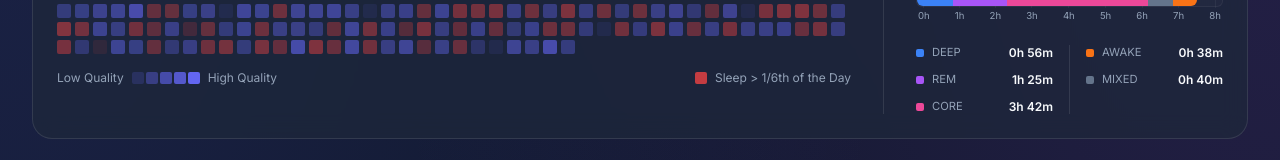
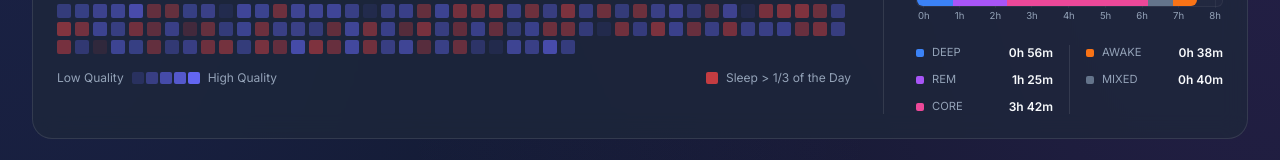
Before and after one commit to LucidMach/Sleep-More, a React (Vite) app: page / in a window 1280 px wide. Shown: the part 302-462 px from the top of the page. Built offline with nearby package versions, Linux system fonts and the light colour scheme.

Commit message:
1/3 and not 1/6

```diff
--- a/src/App.jsx
+++ b/src/App.jsx
@@ -48,8 +48,8 @@ const SleepHeatmap = ({ data, onSelectDate }) => {
   // barWidth is either 0-100% of 8 hours, OR 100% of its own total if revealActual is true
   const barWidth = revealActual || !isOversleep ? Math.min(100, (total / 480) * 100) : 100;
 
-  // Calculate X in X/6 of the day (1/6 of day = 4 hours = 240 mins)
-  const dayFraction = (total / 240).toFixed(1);
+  // Calculate X in X/3 of the day (1/3 of day = 8 hours = 480 mins)
+  const dayFraction = (total / 480).toFixed(1);
 
   const stages = [
     { label: 'Deep', mins: display.mins_deep, color: 'var(--deep)' },
@@ -99,7 +99,7 @@ const SleepHeatmap = ({ data, onSelectDate }) => {
 
           <div style={{ display: 'flex', alignItems: 'center', gap: '0.5rem' }}>
             <div style={{ width: 12, height: 12, borderRadius: 2, background: 'rgba(239, 68, 68, 0.8)' }} />
-            <span>Sleep &gt; 1/6th of the Day</span>
+            <span>Sleep &gt; 1/3 of the Day</span>
           </div>
         </div>
       </div>
@@ -145,7 +145,7 @@ const SleepHeatmap = ({ data, onSelectDate }) => {
               RECOVERY EVENT
             </div>
             <div style={{ fontSize: '1rem', color: 'var(--text-primary)', fontWeight: 500 }}>
-              You've slept more than <span style={{ color: '#ef4444' }}>{dayFraction}/6</span> of the day.
+              You've slept more than <span style={{ color: '#ef4444' }}>{dayFraction}/3</span> of the day.
             </div>
             <div style={{ fontSize: '0.75rem', color: 'var(--text-secondary)', marginTop: '0.75rem' }}>
               Click to analyze sleep stages
```
